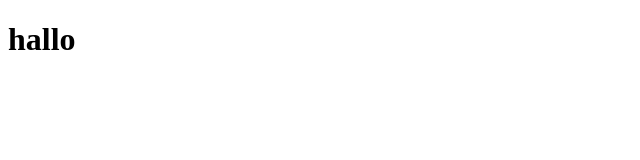
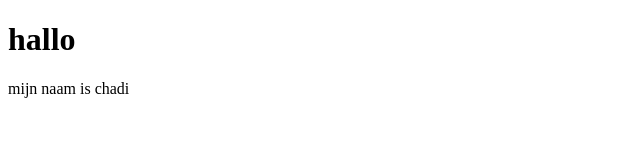
Before and after one commit to chadsko/oefening-pullRequest, a plain HTML site: page index.html in a window 1280 px wide. Shown: the whole page, without its empty margins (0-640 px from the left). Drawn offline with Linux system fonts and the light colour scheme.

Commit message:
derde wijziging

```diff
--- a/index.html
+++ b/index.html
@@ -7,5 +7,6 @@
 </head>
 <body>
     <h1>hallo</h1>
+    <p>mijn naam is chadi</p>
 </body>
 </html>
```
